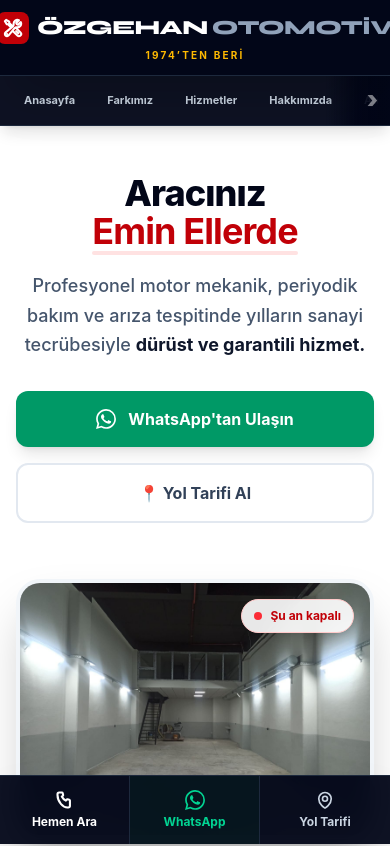
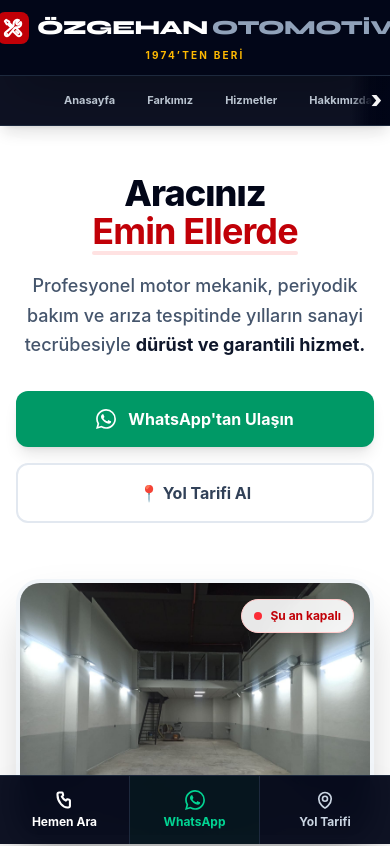
Before and after one commit to alicankala/ozgehan-otomotiv, a Vue app: page / in a window 390 px wide. Shown: the top 846 px of the page. Built offline with nearby package versions, Linux system fonts and the light colour scheme.

Commit message:
duzenleme

```diff
--- a/src/App.vue
+++ b/src/App.vue
@@ -15,6 +15,29 @@ const scrollToSection = (id) => {
   })
 
   window.history.replaceState(null, '', window.location.pathname)
+}
+const navScrollRef = ref(null)
+const showNavLeft = ref(false)
+const showNavRight = ref(true)
+
+const updateNavArrows = () => {
+  const el = navScrollRef.value
+  if (!el) return
+
+  showNavLeft.value = el.scrollLeft > 8
+  showNavRight.value = el.scrollLeft + el.clientWidth < el.scrollWidth - 8
+}
+
+const scrollNav = (direction) => {
+  const el = navScrollRef.value
+  if (!el) return
+
+  el.scrollBy({
+    left: direction * 160,
+    behavior: 'smooth'
+  })
+
+  setTimeout(updateNavArrows, 250)
 }
 // Lightbox
 const galleryImages = [is1, is2, is3]
@@ -225,6 +248,8 @@ onMounted(() => {
   checkIsOpen()
   timeCheckInterval = setInterval(checkIsOpen, 60000)
   window.addEventListener('keydown', handleLightboxKeydown)
+    setTimeout(updateNavArrows, 100)
+  window.addEventListener('resize', updateNavArrows)
 
   window.history.replaceState(null, '', window.location.pathname)
   window.scrollTo(0, 0)
@@ -246,6 +271,7 @@ onUnmounted(() => {
   if (reviewTimer) clearInterval(reviewTimer)
   if (timeCheckInterval) clearInterval(timeCheckInterval)
   window.removeEventListener('keydown', handleLightboxKeydown)
+window.removeEventListener('resize', updateNavArrows)
   if (observer) observer.disconnect()
 })
 </script>
@@ -284,7 +310,7 @@ onUnmounted(() => {
 </header>
 <nav class="sticky top-[72px] md:top-[84px] z-40 bg-slate-950/95 backdrop-blur-md border-b border-slate-800 shadow-lg">
   <div class="max-w-7xl mx-auto px-3 md:px-5 relative">
-  <div class="flex items-center gap-2 md:justify-center overflow-x-auto no-scrollbar py-2 pr-14 md:pr-0">
+  <div ref="navScrollRef" @scroll="updateNavArrows" class="flex items-center gap-2 md:justify-center overflow-x-auto no-scrollbar py-2 px-10 md:px-0">
       <button type="button" @click="scrollToSection('#anasayfa')" class="shrink-0 px-3 py-2 rounded-full text-[11px] md:text-sm font-bold text-slate-300 hover:text-white hover:bg-slate-800 transition-colors cursor-pointer">
         Anasayfa
       </button>
@@ -317,10 +343,23 @@ onUnmounted(() => {
         İletişim
       </button>
     </div>
+    <button
+  v-show="showNavLeft"
+  type="button"
+  @click="scrollNav(-1)"
+  aria-label="Menüyü sola kaydır"
+  class="md:hidden absolute top-0 left-0 h-full w-10 z-20 bg-gradient-to-r from-slate-950 via-slate-950/90 to-transparent flex items-center justify-start pl-2 text-white text-2xl font-black">
+  ‹
+</button>
 
-    <div class="pointer-events-none md:hidden absolute top-0 right-0 h-full w-16 z-20 bg-gradient-to-l from-slate-950 via-slate-950/90 to-transparent flex items-center justify-end pr-3">
-      <span class="text-white text-2xl font-black animate-pulse">›</span>
-    </div>
+<button
+  v-show="showNavRight"
+  type="button"
+  @click="scrollNav(1)"
+  aria-label="Menüyü sağa kaydır"
+  class="md:hidden absolute top-0 right-0 h-full w-10 z-20 bg-gradient-to-l from-slate-950 via-slate-950/90 to-transparent flex items-center justify-end pr-2 text-white text-2xl font-black">
+  ›
+</button>
   </div>
 </nav>
 
```
